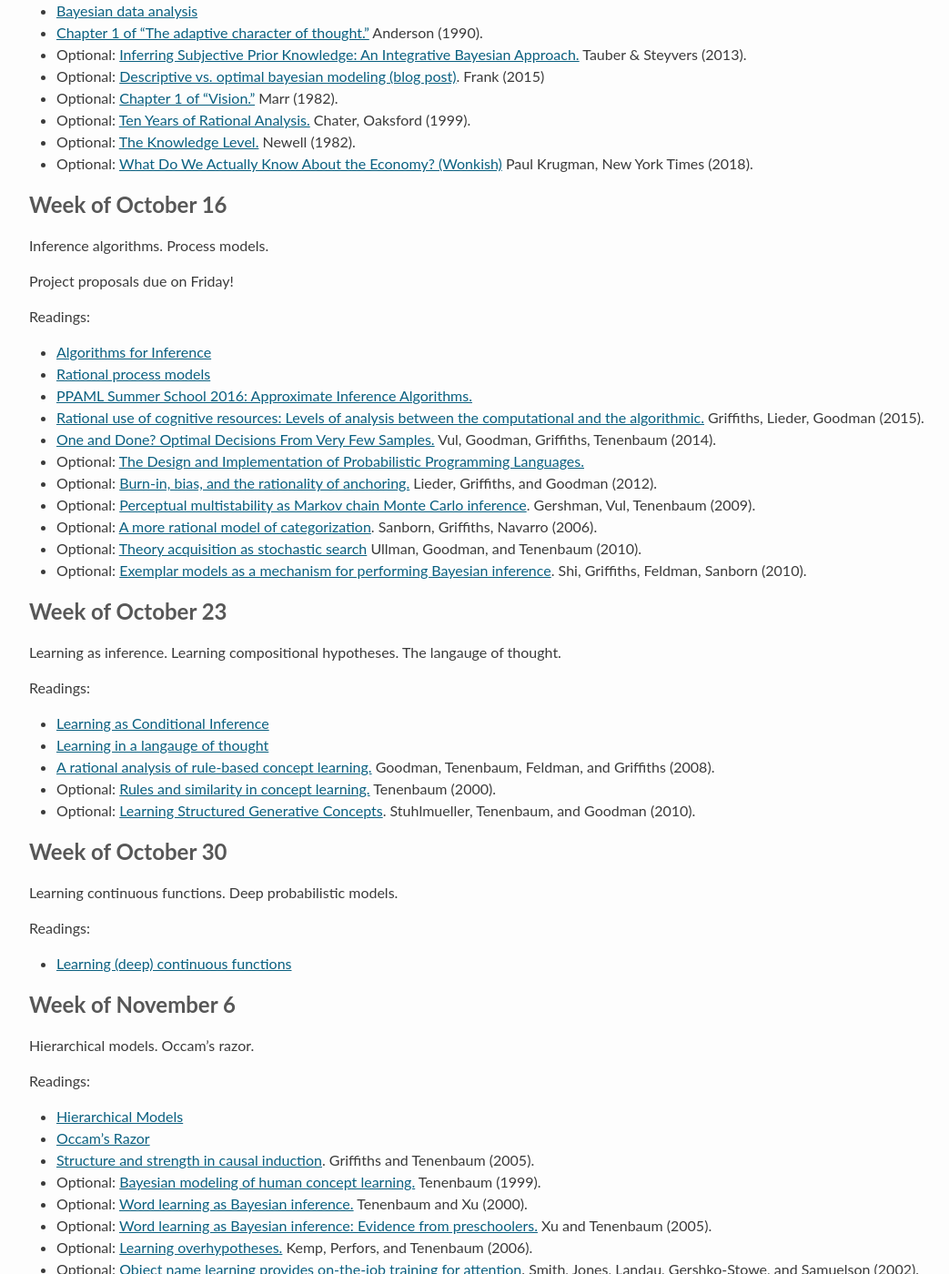
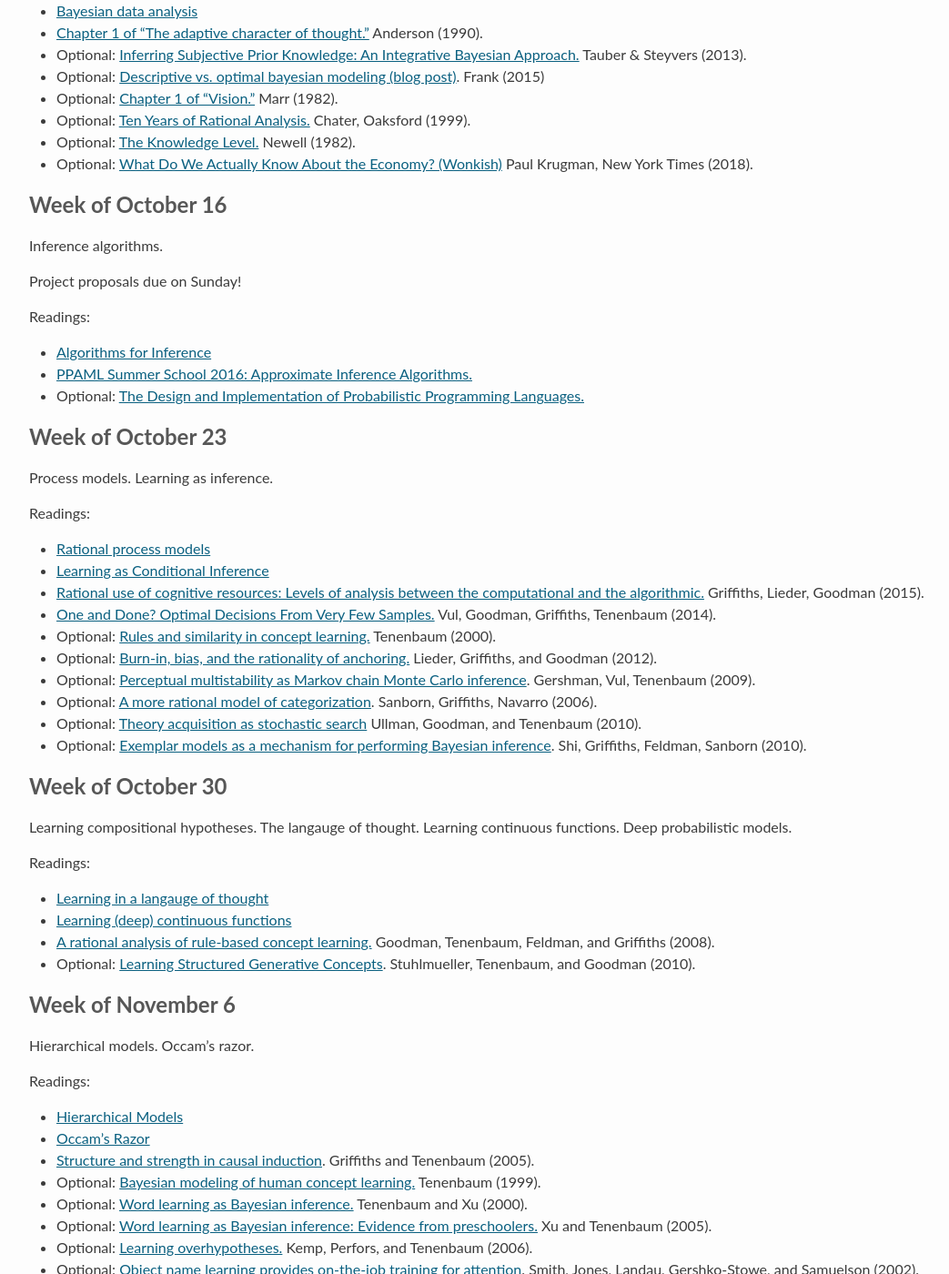
Before and after one commit to stanford-cocolab/cocolab.stanford.edu, a Jekyll site: the page built from psych204-fall2018.md, in a window 1280 px wide and 1400 px high, scrolled down 3024 px. Shown: the whole window at 91% size, without its empty margins (94-1137 px from the left). Built offline with Jekyll 4.4.1, drawn with Linux system fonts in a browser that asks for light colours; Markdown is read by kramdown in place of the engine named in the settings; a script that is not in the unit is left out; our own code applies the rules of GitHub Pages for plain Markdown files.

```diff
--- a/psych204-fall2018.md
+++ b/psych204-fall2018.md
@@ -132,46 +132,46 @@ Readings:
 
 ## Week of October 16
 
-Inference algorithms. Process models.
+Inference algorithms.
 
-Project proposals due on Friday!
+Project proposals due on Sunday!
 
 Readings:
 
 * [Algorithms for Inference](http://probmods.org/chapters/inference-algorithms.html)
+* [PPAML Summer School 2016: Approximate Inference Algorithms.](http://probmods.github.io/ppaml2016/chapters/4-algorithms.html)
+* Optional: [The Design and Implementation of Probabilistic Programming Languages.](http://dippl.org/)
+
+## Week of October 23
+
+Process models. Learning as inference.
+
+Readings:
+
 * [Rational process models](http://probmods.org/chapters/process-models.html)
-* [PPAML Summer School 2016: Approximate Inference Algorithms.](http://probmods.github.io/ppaml2016/chapters/4-algorithms.html)
+* [Learning as Conditional Inference](https://probmods.org/chapters/learning-as-conditional-inference.html)
 * [Rational use of cognitive resources: Levels of analysis between the computational and the algorithmic.](https://cocolab.stanford.edu/papers/GriffithsEtAl2015-TiCS.pdf) Griffiths, Lieder, Goodman (2015).
 * [One and Done? Optimal Decisions From Very Few Samples.](https://web.stanford.edu/~ngoodman/papers/VulGoodmanGriffithsTenenbaum-COGS-2014.pdf) Vul, Goodman, Griffiths, Tenenbaum (2014).
-* Optional: [The Design and Implementation of Probabilistic Programming Languages.](http://dippl.org/)
+* Optional: <a href="http://web.mit.edu/cocosci/Papers/nips99preprint.pdf">Rules and similarity in concept learning.</a> Tenenbaum (2000).
 * Optional: [Burn-in, bias, and the rationality of anchoring.](http://www.stanford.edu/~ngoodman/papers/LiederGriffithsGoodman2013NIPS.pdf) Lieder, Griffiths, and Goodman (2012).
 * Optional: [Perceptual multistability as Markov chain Monte Carlo inference](http://papers.nips.cc/paper/3711-perceptual-multistability-as-markov-chain-monte-carlo-inference.pdf). Gershman, Vul, Tenenbaum (2009).
 * Optional: [A more rational model of categorization](http://health.adelaide.edu.au/psychology/ccs/docs/pubs/2006/SanbornGriffithsNavarro2006.pdf). Sanborn, Griffiths,  Navarro (2006).
 * Optional: [Theory acquisition as stochastic search](http://stanford.edu/~ngoodman/papers/tlss_2010_final.pdf) Ullman, Goodman, and Tenenbaum (2010).
 * Optional: [Exemplar models as a mechanism for performing Bayesian inference](http://cocosci.berkeley.edu/tom/papers/mechanism.pdf). Shi, Griffiths, Feldman, Sanborn (2010).
 
-## Week of October 23
-
-Learning as inference. Learning compositional hypotheses. The langauge of thought.
-
-Readings:
-
-* [Learning as Conditional Inference](https://probmods.org/chapters/learning-as-conditional-inference.html)
-* [Learning in a langauge of thought](https://probmods.org/chapters/lot-learning.html)
-* [A rational analysis of rule-based concept learning.](http://stanford.edu/~ngoodman/papers/RRfinal3.pdf) Goodman, Tenenbaum, Feldman, and Griffiths (2008).
-* Optional: <a href="http://web.mit.edu/cocosci/Papers/nips99preprint.pdf">Rules and similarity in concept learning.</a> Tenenbaum (2000).
-* Optional: [Learning Structured Generative Concepts](https://mindmodeling.org/cogsci2010/papers/0533/paper0533.pdf). Stuhlmueller, Tenenbaum, and Goodman (2010).
-
 <!--TODO: add some more recent papers on learning...-->
 
 
 ## Week of October 30
 
-Learning continuous functions. Deep probabilistic models.
+Learning compositional hypotheses. The langauge of thought. Learning continuous functions. Deep probabilistic models.
 
 Readings:
 
+* [Learning in a langauge of thought](https://probmods.org/chapters/lot-learning.html)
 * [Learning (deep) continuous functions](https://probmods.org/chapters/function-learning.html)
+* [A rational analysis of rule-based concept learning.](http://stanford.edu/~ngoodman/papers/RRfinal3.pdf) Goodman, Tenenbaum, Feldman, and Griffiths (2008).
+* Optional: [Learning Structured Generative Concepts](https://mindmodeling.org/cogsci2010/papers/0533/paper0533.pdf). Stuhlmueller, Tenenbaum, and Goodman (2010).
 
 <!--TODO: recent deep generative models papers? -->
 
```
